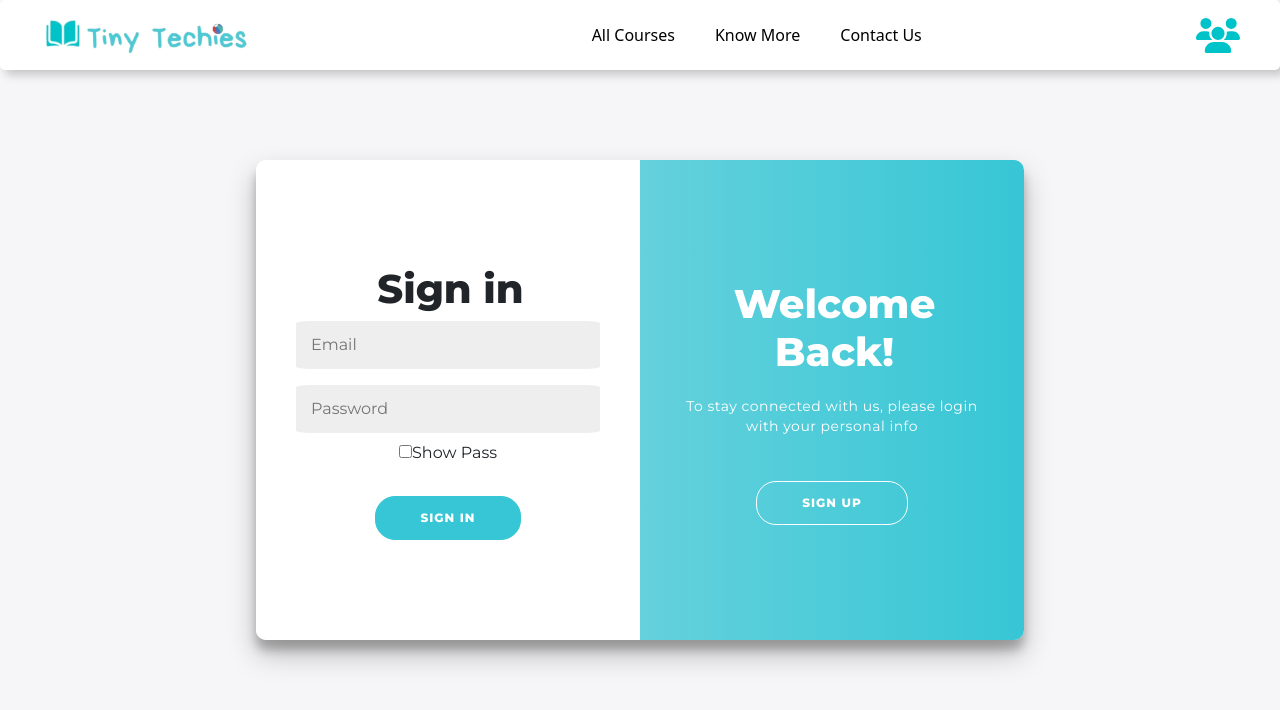
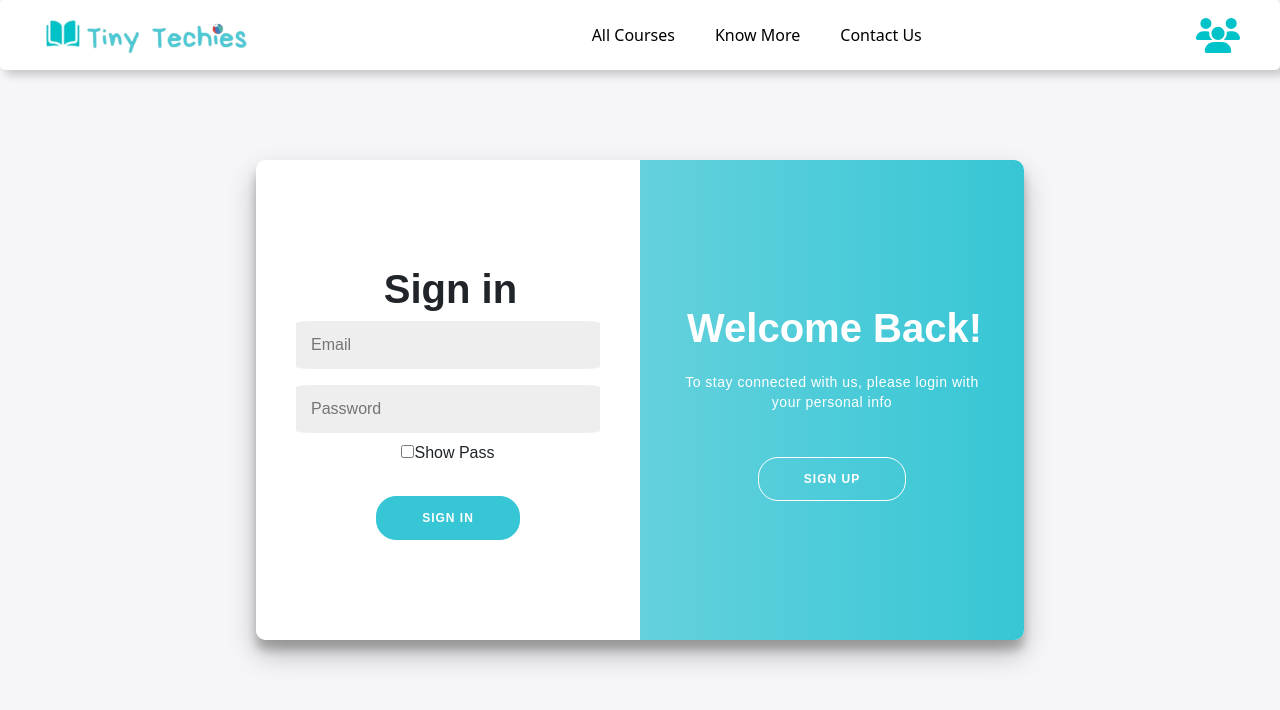
Before and after one commit to AyaMouawi/TinyTechiesFrontEnd, a React (Create React App) app in the folder tiny-techies-frontend/: page /login in a window 1280 px wide. Shown: the top 710 px of the page. Built offline with nearby package versions, Linux system fonts and the light colour scheme.

Commit message:
Deleting Consoles

```diff
--- a/tiny-techies-frontend/src/AdminDashPages/AdminDashAddcourse.jsx
+++ b/tiny-techies-frontend/src/AdminDashPages/AdminDashAddcourse.jsx
@@ -43,7 +43,7 @@ const AdminDashAddcourse = ({ updateCourses }) => {
   const handleInputChange = (e) => {
     const { name, value } = e.target;
     setCourseData({ ...courseData, [name]: value });
-    console.log(`Updated ${name} to ${value}`);
+
   };
 
   const handleImageUpload = (e) => {
@@ -92,7 +92,7 @@ const AdminDashAddcourse = ({ updateCourses }) => {
       } else {
         toast.error('Failed to add course');
       }
-      console.log("Server Response:", response);
+
     } catch (error) {
       console.error('Error adding course:', error);
       toast.error('Failed to add course');
--- a/tiny-techies-frontend/src/Components/AssignmentCard.jsx
+++ b/tiny-techies-frontend/src/Components/AssignmentCard.jsx
@@ -50,9 +50,9 @@ const AssignmentCard = ({
       );
 
       toast.success("Great Job Buddy");
-      console.log(response.data);
 
-      // After a successful submission, no need to refresh, but the assignments list will automatically update
+
+
     } catch (error) {
       console.error("Error uploading file:", error);
     } finally {
--- a/tiny-techies-frontend/src/Components/Footer.jsx
+++ b/tiny-techies-frontend/src/Components/Footer.jsx
@@ -203,7 +203,7 @@ function Footer() {
           </div>
         </div>
       </div>
-      <div className="copyright">© {currentYear} by Group 4 </div>
+      <div className="copyright">© {currentYear} by PineRidge</div>
       <ToastContainer/>
     </div>
   );
--- a/tiny-techies-frontend/src/Components/SingleCoursePage.jsx
+++ b/tiny-techies-frontend/src/Components/SingleCoursePage.jsx
@@ -9,7 +9,7 @@ import SingleNav from "./SingleNav";
 
 function SingleCoursePage() {
   const {CourseId } = useParams();
-  console.log(CourseId)
+
   const [courseData, setCourseData] = useState({
     CourseName: "",
     CourseDesc: "",
--- a/tiny-techies-frontend/src/TrainerDashpages/TrainerDashGrade.jsx
+++ b/tiny-techies-frontend/src/TrainerDashpages/TrainerDashGrade.jsx
@@ -91,7 +91,7 @@ const TrainerDashGrade = () => {
       axios.get(apiUrl)
         .then((response) => {
           const assignmentFileURL = response.data.data;
-          console.log("Fetched Assignment File URL:", assignmentFileURL);
+
           setAssignmentFileURL(assignmentFileURL);
         })
         .catch((error) => {
--- a/tiny-techies-frontend/src/css/Login.css
+++ b/tiny-techies-frontend/src/css/Login.css
@@ -1,4 +1,4 @@
-@import url('http://fonts.googleapis.com/css?family=Montserrat:400,800');
+
 
 * {
 	box-sizing: border-box;
```
Also changed, not shown: tiny-techies-frontend/src/AdminDashPages/AdminDashAddRemarkableProjects.jsx (+0 -14 lines), tiny-techies-frontend/src/AdminDashPages/AdminDashCourses.jsx (+5 -5 lines).
